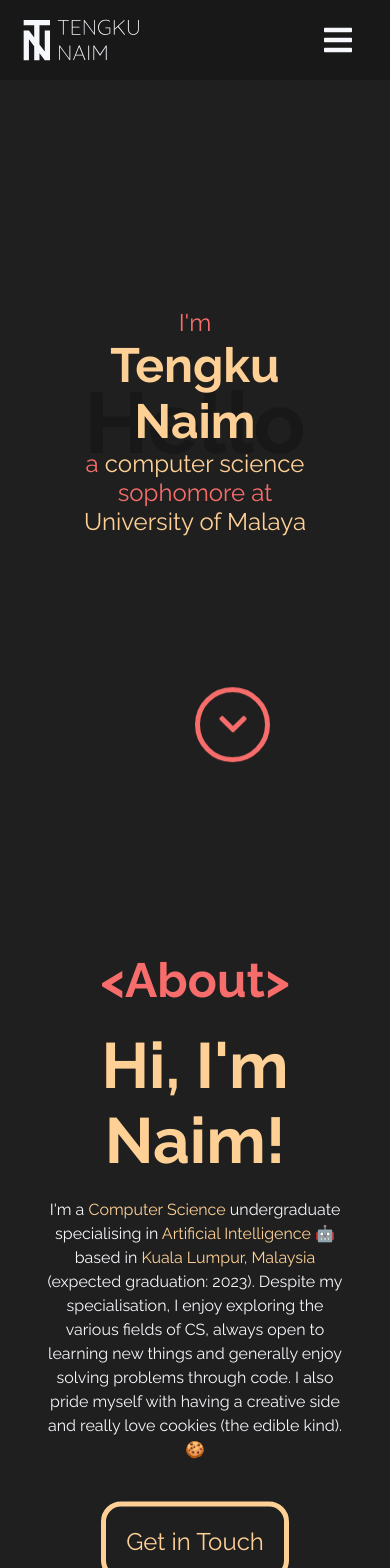
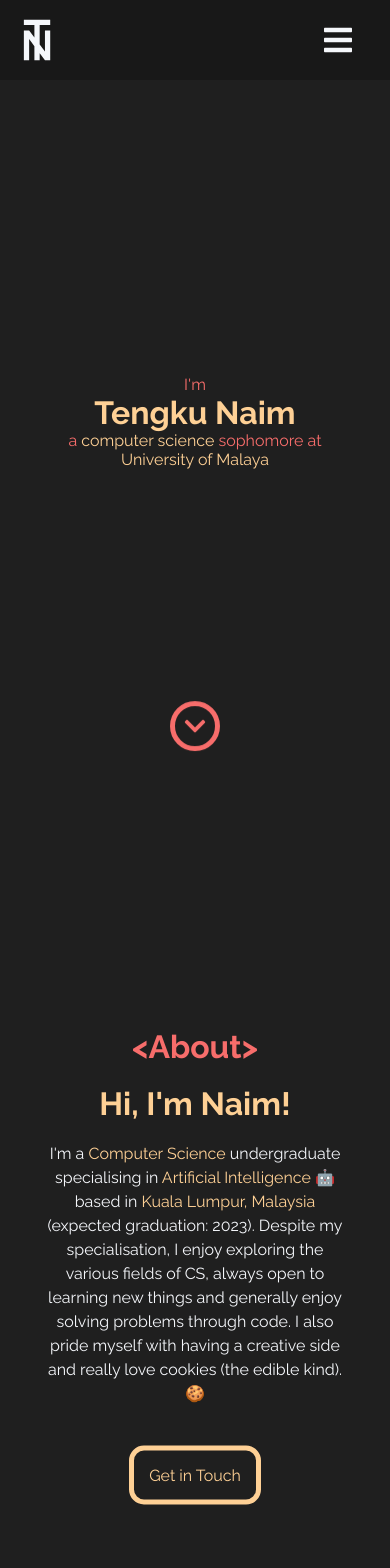
Before and after one commit to tengznaim/portfolio-website, a React (Create React App) app: page / in a window 390 px wide. Shown: the top 1568 px of the page. Built offline with nearby package versions, Linux system fonts and the light colour scheme.

Commit message:
further optimised for small displays

```diff
--- a/src/App.css
+++ b/src/App.css
@@ -16,15 +16,3 @@
 #highlighted {
   color: #fed095;
 }
-
-@keyframes float {
-  0% {
-    transform: translateY(0px);
-  }
-  50% {
-    transform: translateY(10px);
-  }
-  100% {
-    transform: translateY(0px);
-  }
-}
--- a/src/components/About/About.css
+++ b/src/components/About/About.css
@@ -47,7 +47,7 @@
 
 #about-greeting {
   color: #fed095;
-  font-size: 8rem;
+  font-size: 6rem;
 }
 
 @media screen and (max-width: 768px) {
@@ -59,11 +59,11 @@
   }
 
   #about-tag {
-    font-size: 3rem;
+    font-size: 2rem;
   }
 
   #about-greeting {
-    font-size: 4rem;
+    font-size: 2rem;
   }
 
   #about-paragraph {
@@ -72,6 +72,8 @@
   }
 
   #contact-button {
-    font-size: 1.5rem;
+    font-size: 1rem;
+    border-radius: 15px;
+    padding: 15px;
   }
 }
--- a/src/components/Contact/Contact.css
+++ b/src/components/Contact/Contact.css
@@ -42,7 +42,7 @@
 }
 
 .footer {
-  height: 108px;
+  height: 80px;
   width: 100%;
   display: flex;
   flex-direction: column;
@@ -90,7 +90,7 @@
   }
 
   #contact-tag {
-    font-size: 3rem;
+    font-size: 2rem;
   }
 
   #contact-text {
@@ -99,6 +99,13 @@
   }
 
   #email-button {
-    font-size: 1.5rem;
+    font-size: 1rem;
+    padding: 15px;
+    border-radius: 15px;
+  }
+
+  .social-media-icons {
+    height: 40px;
+    width: 40px;
   }
 }
--- a/src/components/Hero/Hero.css
+++ b/src/components/Hero/Hero.css
@@ -6,7 +6,7 @@
 
 .home-content-container {
   color: var(--red-pink);
-  width: 60vw;
+  width: 80vw;
   position: absolute;
   top: 50%;
   left: 50%;
@@ -15,7 +15,7 @@
 }
 
 .home-greeting {
-  font-size: 22vw;
+  font-size: 22rem;
   color: var(--dark-accent);
   position: absolute;
   top: 50%;
@@ -45,13 +45,26 @@
   justify-content: center;
   font-size: 2rem;
   transition: all 0.5s ease;
-  animation: float 2s ease-in-out infinite;
+  animation: floatButton 2s ease-in-out infinite;
+}
+
+@keyframes floatButton {
+  0% {
+    transform: translate(-50%, -20%);
+  }
+  50% {
+    transform: translate(-50%, -10%);
+  }
+  100% {
+    transform: translate(-50%, -20%);
+  }
 }
 
 .home-continue-button:hover {
   background: var(--red-pink);
   color: var(--bg);
 }
+
 #home-first-line {
   font-size: 2rem;
 }
@@ -69,19 +82,39 @@
   color: var(--yellow);
 }
 
+#greeting-small-alternate {
+  display: none;
+}
+
+@media screen and (max-width: 992px) {
+  .home-greeting {
+    font-size: 30vw;
+  }
+}
+
+@media screen and (max-width: 360px) {
+  .home-greeting {
+    display: none;
+  }
+  #greeting-small-alternate {
+    display: inline;
+  }
+}
+
 @media screen and (max-width: 768px) {
-  #home-name {
-    font-size: 3rem;
-    color: var(--yellow);
+  .home-continue-button {
+    width: 50px;
+    height: 50px;
+    font-size: 1.5rem;
   }
 
   #home-first-line {
-    font-size: 1.5rem;
+    font-size: 1rem;
   }
   #home-second-line {
-    font-size: 3rem;
+    font-size: 2rem;
   }
   #home-third-line {
-    font-size: 1.5rem;
+    font-size: 1rem;
   }
 }
--- a/src/components/Hero/Hero.js
+++ b/src/components/Hero/Hero.js
@@ -8,7 +8,9 @@
     <div className="home-container" id="home">
       <h1 className="home-greeting animate__animated animate__fadeIn">Hello</h1>
       <div className="home-content-container animate__animated animate__fadeIn animate__delay-1s">
-        <p id="home-first-line">I'm</p>
+        <p id="home-first-line">
+          <span id="greeting-small-alternate">Hi! </span>I'm
+        </p>
         <h1 id="home-second-line">Tengku Naim</h1>
         <p id="home-third-line">
           a <span id="home-highlighted">computer science</span> sophomore at
--- a/src/components/Logo/Logo.js
+++ b/src/components/Logo/Logo.js
@@ -1,5 +1,6 @@
 import React, { useEffect, useState } from "react";
 import { ReactComponent as LogoSVG } from "../../assets/Personal Logo.svg";
+import { ReactComponent as LogoAlt } from "../../assets/Personal Logo No Text.svg";
 import { Link as LinkScroll } from "react-scroll";
 import "./Logo.css";
 import { FaBars } from "react-icons/fa";
@@ -30,7 +31,7 @@
   return (
     <header
       className={logoVisible ? "logo-container" : "logo-container hidden"}>
-      <LogoSVG className="logo-item"></LogoSVG>
+      <LogoAlt className="logo-item" />
       <button className="mobile-nav" onClick={props.handleClick}>
         <FaBars />
       </button>
--- a/src/components/Showcase/Showcase.css
+++ b/src/components/Showcase/Showcase.css
@@ -64,7 +64,11 @@
   }
 
   #showcase-tag {
-    font-size: 3rem;
+    font-size: 2rem;
+  }
+
+  #showcase-subheading {
+    font-size: 1rem;
   }
 
   #showcase-paragraph {
@@ -73,6 +77,8 @@
   }
 
   #showcase-button {
-    font-size: 1.5rem;
+    font-size: 1rem;
+    padding: 15px;
+    border-radius: 15px;
   }
 }
--- a/src/components/Showcase/Showcase.js
+++ b/src/components/Showcase/Showcase.js
@@ -26,9 +26,8 @@
           id="showcase-paragraph"
           data-aos="fade"
           data-aos-anchor="#showcase">
-          I love hackathons as I get to explore a lot of new things, come up
-          with solutions to real life problems and develop prototypes in a short
-          amount of time. For{" "}
+          I absolutely love hackathons and have participated in a few of them
+          over the years. For{" "}
           <a href="https://unihack.eu/" target="_blank">
             UniHack 2020
           </a>
--- a/src/components/Sidebar/Sidebar.css
+++ b/src/components/Sidebar/Sidebar.css
@@ -56,7 +56,7 @@
 }
 
 .sidebar-link {
-  font-size: 3rem;
+  font-size: 2rem;
   cursor: pointer;
   color: #3b3a3a;
   transition: all 0.5s ease;
--- a/src/components/Skills/Skills.css
+++ b/src/components/Skills/Skills.css
@@ -30,7 +30,19 @@
   animation: float 2s ease-in-out infinite;
 }
 
-.window-button {
+@keyframes float {
+  0% {
+    transform: translateY(0px);
+  }
+  50% {
+    transform: translateY(10px);
+  }
+  100% {
+    transform: translateY(0px);
+  }
+}
+
+.window-buttons {
   display: flex;
   justify-content: space-between;
   position: absolute;
@@ -104,24 +116,21 @@
   color: #181818;
 }
 
-#red-button {
+.display-button {
   height: 15px;
   width: 15px;
   border-radius: 50%;
+}
+
+#red-button {
   background-color: var(--red-pink);
 }
 
 #yellow-button {
-  height: 15px;
-  width: 15px;
-  border-radius: 50%;
   background-color: var(--yellow);
 }
 
 #gray-button {
-  height: 15px;
-  width: 15px;
-  border-radius: 50%;
   background-color: var(--light-gray);
 }
 
@@ -166,30 +175,27 @@
   }
 
   #skills-tag {
-    font-size: 3rem;
+    font-size: 2rem;
   }
 
   #skills-paragraph {
     font-size: 1rem;
     line-height: 1.5rem;
   }
-  /*
-  .selector-container {
-    display: flex;
-    align-items: center;
-    width: 80vw;
-    justify-content: center;
+
+  .data-item {
+    font-size: 1rem;
+  }
+
+  button.selector-item {
+    font-size: 1rem;
   }
 
   .selector-item {
-    color: #3b3a3a;
-    font-size: 1.5rem;
-    transition: all 0.5s ease;
-    cursor: pointer;
+    margin: 5px;
   }
 
-  .data-container {
-    display: flex;
-    align-items: center;
-  } */
+  p.selector-item {
+    font-size: 1rem;
+  }
 }
--- a/src/components/Skills/Skills.js
+++ b/src/components/Skills/Skills.js
@@ -55,10 +55,10 @@
             onClick={handleClick}>
             <MdKeyboardArrowLeft />
           </button>
-          <div className="window-button">
-            <div id="gray-button"></div>
-            <div id="yellow-button"></div>
-            <div id="red-button"></div>
+          <div className="window-buttons">
+            <div className="display-button" id="gray-button"></div>
+            <div className="display-button" id="yellow-button"></div>
+            <div className="display-button" id="red-button"></div>
           </div>
           {!select ? (
             <div className="selector-buttons">
```
Also changed, not shown: firebase.json (added), src/assets/Personal Logo No Text.svg (added), 1 other file (tests, documents, lock files or other folders).
